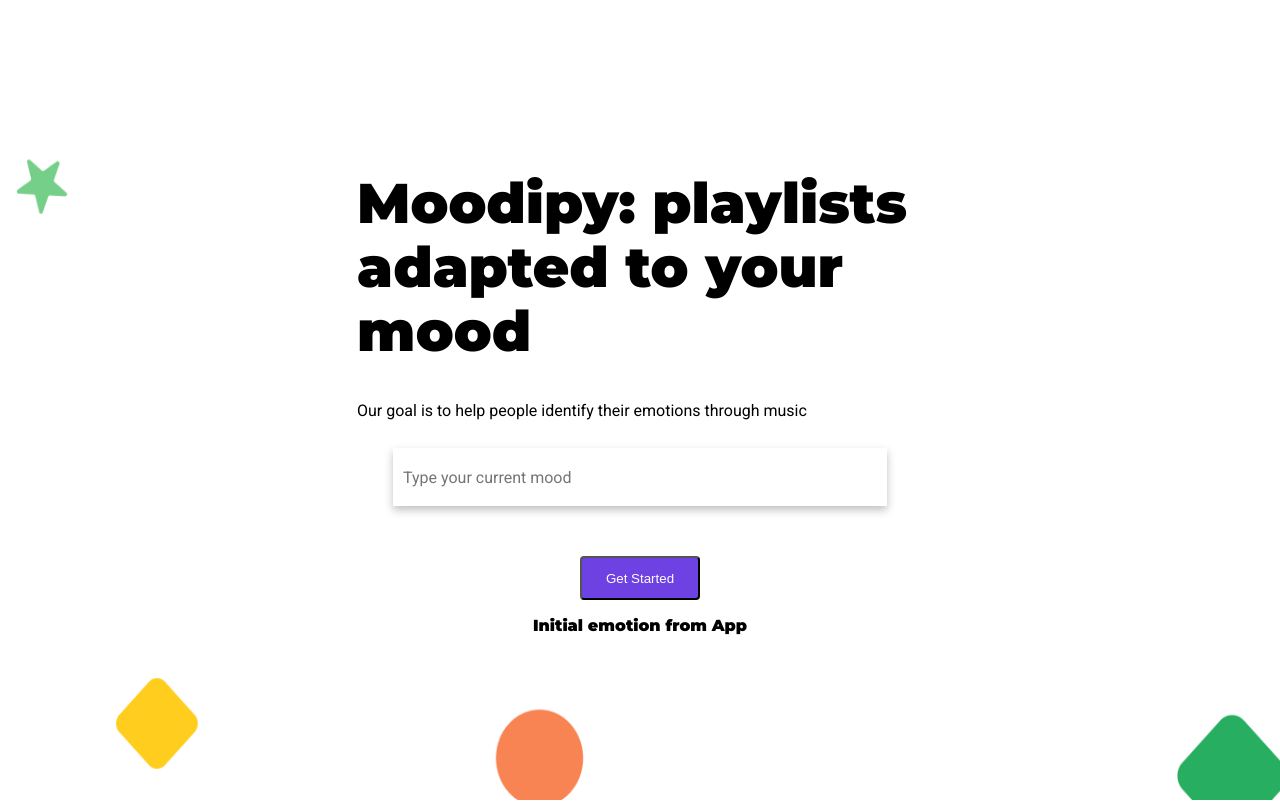
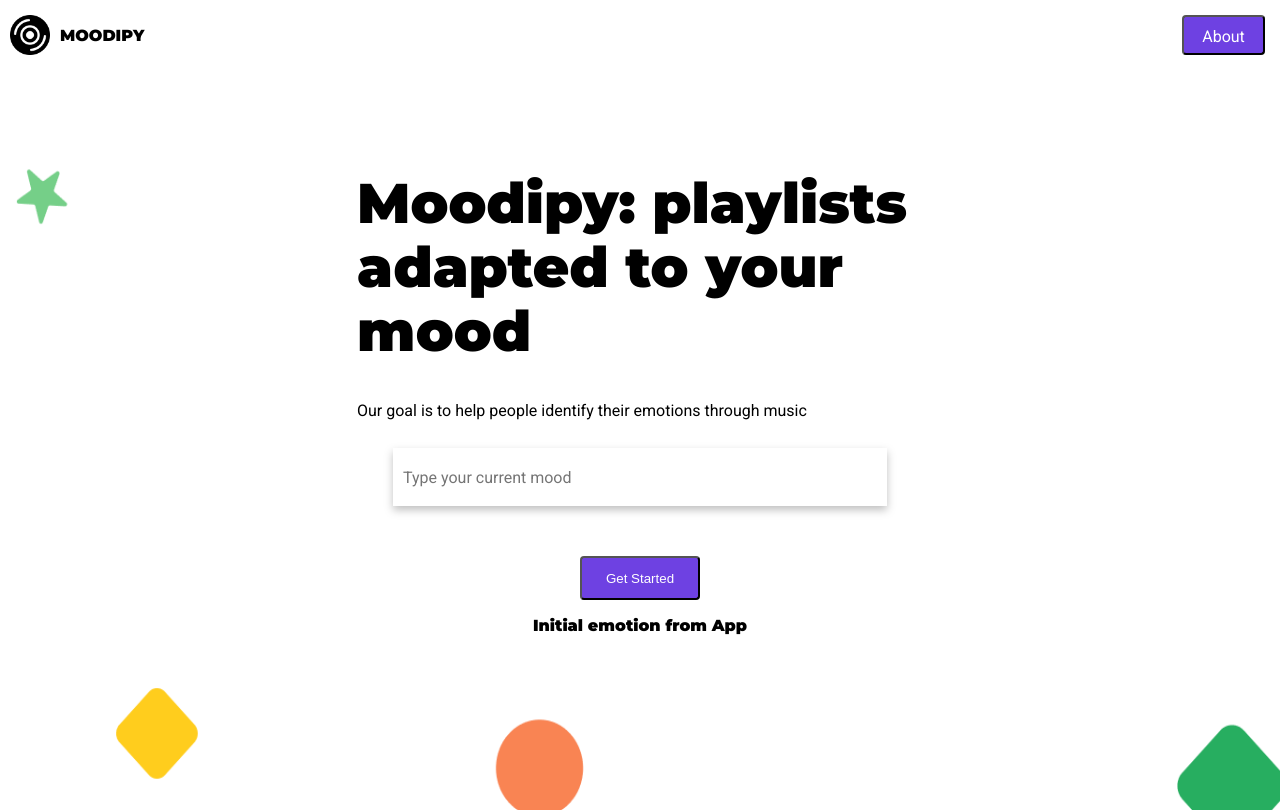
Before and after one commit to nasaku898/Moodipy, a Vue app in the folder Frontend/moodipy/: page / in a window 1280 px wide. Built offline with nearby package versions, Linux system fonts and the light colour scheme.

Commit message:
#1 adding menu bar

```diff
--- a/Frontend/moodipy/src/App.vue
+++ b/Frontend/moodipy/src/App.vue
@@ -1,19 +1,24 @@
 <template>
+<div>
+  <NavBar></NavBar>
   <OnboardingPage
     v-on:changeEmotion="updateInitialEmotion($event)"
     :initialEmotion="initialEmotion"
   ></OnboardingPage>
   <!-- <MusicPage></MusicPage> -->
+</div>
 </template>
 
 <script>
-//import MusicPage from "./components/MusicPage/MusicPage";
+// import MusicPage from "./components/MusicPage/MusicPage";
 import OnboardingPage from "./components/OnboardingPage/OnboardingPage";
+import NavBar from "./components/NavBar/NavBar";
 
 export default {
   name: "App",
   components: {
     OnboardingPage,
+    NavBar,
     // MusicPage
   },
   data() {
--- a/Frontend/moodipy/src/components/MusicPage/MusicPage.vue
+++ b/Frontend/moodipy/src/components/MusicPage/MusicPage.vue
@@ -144,6 +144,7 @@ export default {
 
 @media only screen and (max-width: 600px) {
   .container {
+    padding-top: 10%;
     display: grid;
     grid-template-columns: 1fr;
   }
--- /dev/null
+++ b/Frontend/moodipy/src/components/NavBar/NavBar.vue
@@ -0,0 +1,63 @@
+<template>
+  <div id="menubar">
+    <img id="logo" src="../../assets/moodipyLogo.png" alt="Girl in a jacket" />
+    <p id="name">MOODIPY</p>
+    <button id="about">About</button>
+  </div>
+</template>
+
+<script>
+export default {
+  name: "NavBar",
+};
+</script>
+
+<style scope>
+#menubar {
+  background-color: transparent;
+  height: 40px;
+  position: sticky;
+  top: 0;
+  left: 0;
+  width: 100%;
+  display: flex;
+  margin: 10px;
+  vertical-align: middle;
+}
+
+#name {
+  font-family: Montserrat;
+  font-style: normal;
+  font-weight: bold;
+  position: absolute;
+  top: 0px;
+  left: 50px;
+}
+
+#logo {
+  height: 40px;
+  width: 40px;
+  margin: 5;
+  padding-right: 10px;
+  padding-top: 5px;
+}
+
+#about {
+  position: absolute;
+  right: 25px;
+  display: flex;
+  flex-direction: column;
+  align-items: center;
+  padding: 10px 20px;
+  margin-top: 5px;
+  width: 83px;
+  height: 40px;
+  background: #6e41e2;
+  border-radius: 4px;
+  color: white;
+  font-family: Roboto;
+  font-style: normal;
+  font-weight: normal;
+  font-size: 16px;
+}
+</style>
--- a/Frontend/moodipy/src/components/OnboardingPage/OnboardingPage.vue
+++ b/Frontend/moodipy/src/components/OnboardingPage/OnboardingPage.vue
@@ -9,7 +9,7 @@
       v-model="inputEmotion"
       placeholder="Type your current mood"
     />
-    <div v-if="validEntry == false">
+    <div id="errorMsg" v-if="validEntry == false">
       *Please enter a word or a group of word
     </div>
     <br />&nbsp;<br />
@@ -22,6 +22,7 @@
 </template>
 
 <script>
+
 export default {
   name: "StartPage",
   props: ["initialEmotion"],
@@ -113,4 +114,9 @@ export default {
   height: 44px;
   color: white;
 }
+
+#errorMsg {
+  width: 90%;
+  text-align: center;
+}
 </style>
```
Also changed, not shown: Frontend/moodipy/src/assets/moodipyLogo.png (added).
